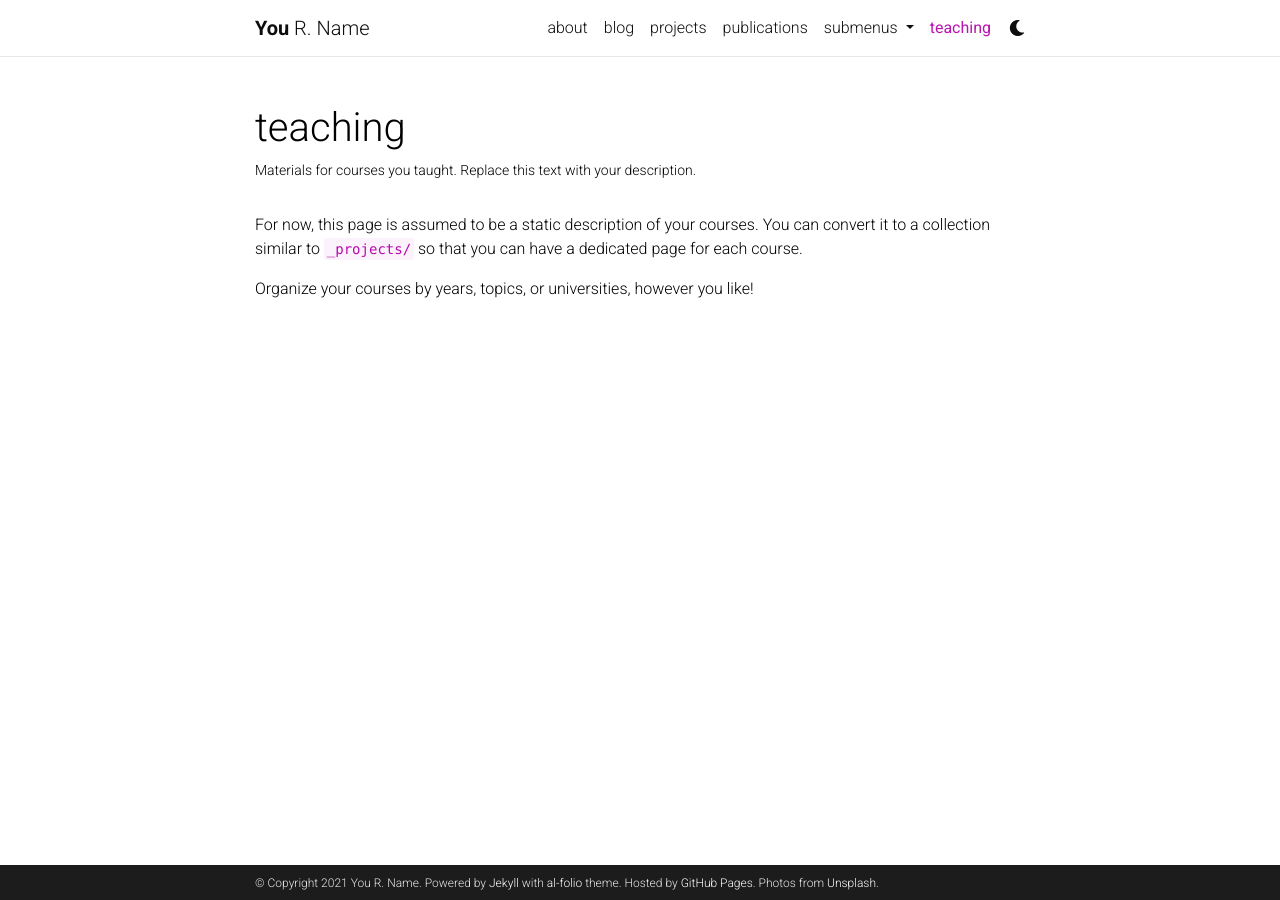
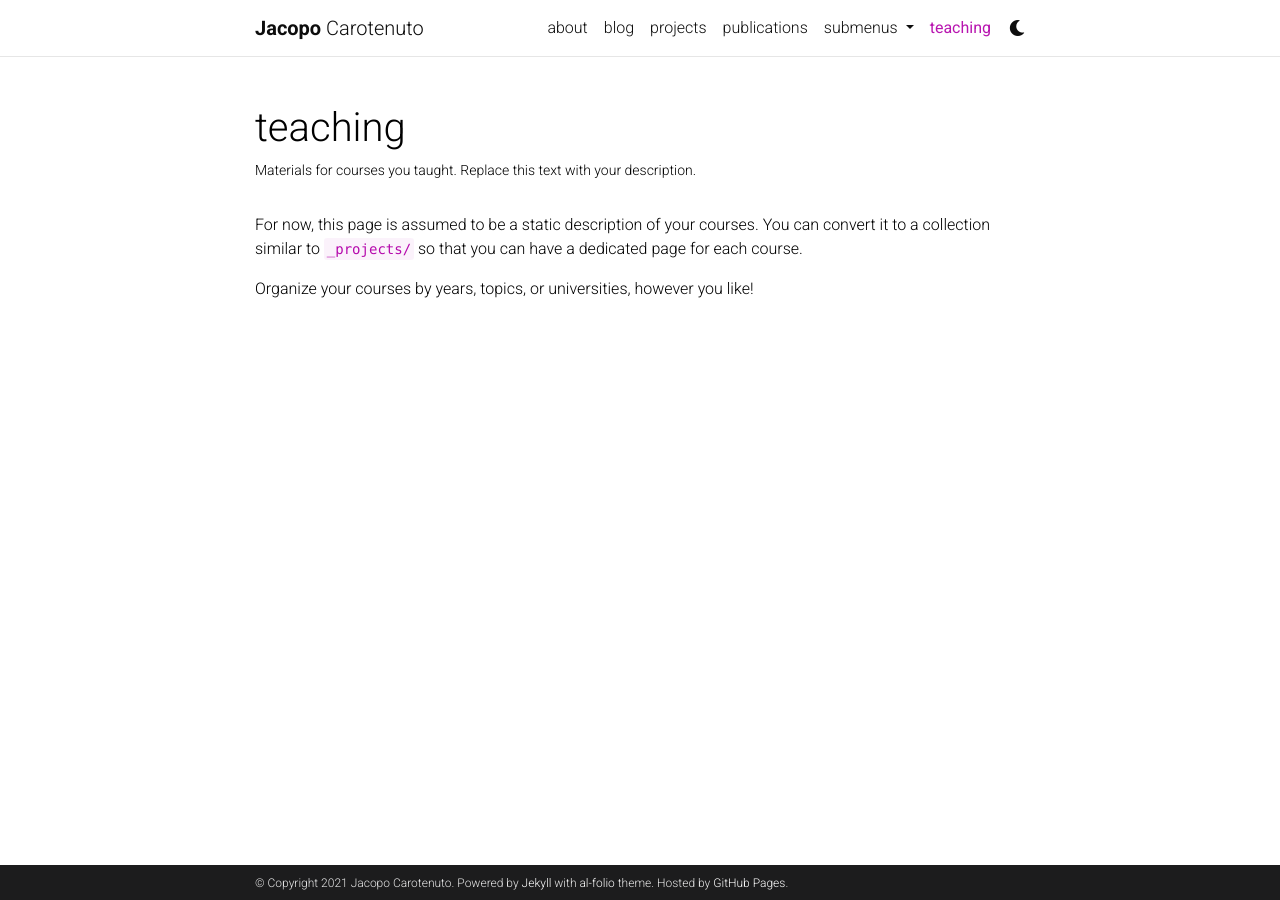
Before and after one commit to jacopocarotenuto/jacopocarotenuto.github.io, a Jekyll site: the page built from _pages/teaching.md, in a window 1280 px wide. Built offline with Jekyll 4.4.1, drawn with Linux system fonts in a browser that asks for light colours; nearby versions of some CDN libraries; comment, search, counter and statistics services are not loaded; a style sheet for code colours, icons or effects is not loaded.

Commit message:
Update _config.yml

```diff
--- a/_config.yml
+++ b/_config.yml
@@ -3,20 +3,19 @@
 # -----------------------------------------------------------------------------
 
 title: blank # the website title (if blank, full name will be used instead)
-first_name: You
-middle_name: R.
-last_name: Name
-email: you@example.com
+first_name: Jacopo
+middle_name:
+last_name: Carotenuto
+email: carotenuto,jacopo00@gmail.com
 description: > # the ">" symbol means to ignore newlines until "footer_text:"
-  A simple, whitespace theme for academics. Based on [*folio](https://github.com/bogoli/-folio) design.
+  Big Brain Student of Physics
 footer_text: >
   Powered by <a href="http://jekyllrb.com/" target="_blank">Jekyll</a> with <a href="https://github.com/alshedivat/al-folio">al-folio</a> theme.
   Hosted by <a href="https://pages.github.com/" target="_blank">GitHub Pages</a>.
-  Photos from <a href="https://unsplash.com" target="_blank">Unsplash</a>.
 
 lang: en # the language of your site (for example: en, fr, cn, ru, etc.)
-icon: 🔥 # the emoji used as the favicon
-url: https://alshedivat.github.io # the base hostname & protocol for your site
+icon:
+url: https://jacopocarotenuto.github.io # the base hostname & protocol for your site
 baseurl: /al-folio # the subpath of your site, e.g. /blog/
 last_updated: false # set to true if you want to display last updated in the footer
 impressum_path:  # set to path to include impressum link in the footer, use the same path as permalink in a page, helps to conform with EU GDPR
```
